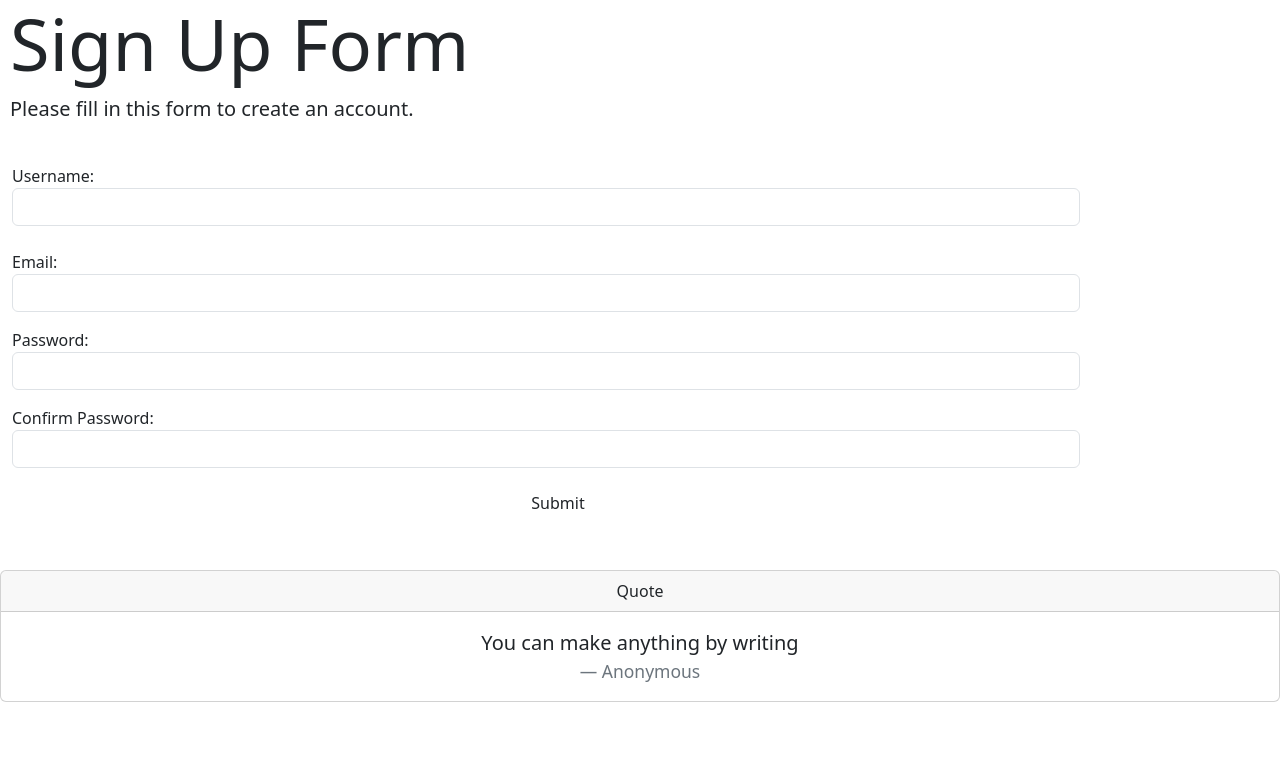
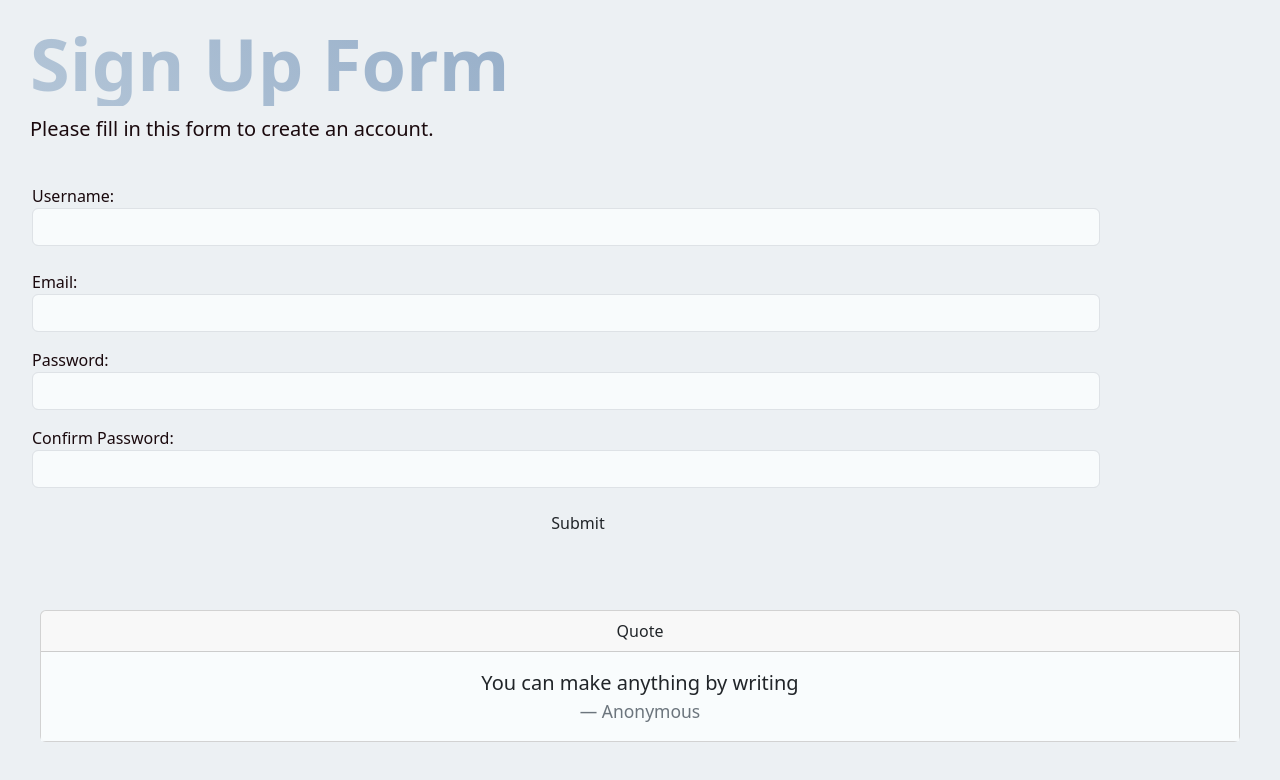
Before and after one commit to l-auta/Note-Box, a React (Vite) app in the folder frontend/: page / in a window 1280 px wide. Shown: the top 780 px of the page. Built offline with nearby package versions, Linux system fonts and the light colour scheme; no server answers.

Commit message:
styled a bit

```diff
--- a/frontend/src/App.css
+++ b/frontend/src/App.css
@@ -1,8 +1,21 @@
-/* body { */
-    /* background: linear-gradient(to top left, #ffb1a2, #fdc4bbfd, #faa493); Peachy tones for a calm feel */
-    /* font-family: 'Lora', serif; Serif font for elegance and readability */
-    /* color: #4f2f26; Deep brown for readability */
-    /* line-height: 1.8; */
-    /* margin: 0; */
-    /* padding: 20px; */
-  /* } */
+body {
+    /* background: linear-gradient(to bottom left,#eff9f0, #ddc8c4);  */
+    font-family: 'Lora', ;
+    color: #1a090d;
+    background-color: #ecf0f3;
+    background-repeat: no-repeat;
+    padding: 20px;
+  }
+
+  .gradient-text {
+    background: linear-gradient(45deg, #b3c5d7, #7392b7); /* Define the gradient colors */
+    -webkit-background-clip: text; /* For Chrome, Safari, and Opera */
+    background-clip: text; /* For other browsers (might not be supported everywhere) */
+    color: transparent; /* Make the text color transparent so the gradient shows through */
+    font-weight: bold; /* Optional: make the text bold */
+    z-index: 10;
+}
+
+.box{
+  background-color: rgba(249, 252, 253, 0.938);
+}
--- a/frontend/src/App.jsx
+++ b/frontend/src/App.jsx
@@ -70,13 +70,14 @@ function App() {
       {step === 1 && <CreateUser onSignupSuccess={handleSignupSuccess} />}
       {step === 2 && <LoginPage onLoginSuccess={handleLogInSuccess} />}
       {step === 3 && (
-        <div>
-          <h1 class="display-4"><b>Welcome to Your Notes App!</b></h1>
+        <div style={{ padding: '10px' }}>
+          <h1 class="display-4 gradient-text"><b>Welcome to Your Notes App!</b></h1>
           <br />
           <CreateNote onCreate={handleCreateNote} />
           <br />
           <br />
           <NotesList  notes={notes} setNotes={setNotes} />
+          <br />
           <LogoutButton />
         </div>
       )}
--- a/frontend/src/loginForm.jsx
+++ b/frontend/src/loginForm.jsx
@@ -35,45 +35,17 @@ const LoginPage = ({ onLoginSuccess }) => {
     }
   };
 
-  // // Fetch notes after login
-  // const fetchNotes = async () => {
-  //   try {
-  //     const response = await fetch('http://127.0.0.1:5000/notes', {
-  //       method: 'GET',
-  //       headers: {
-  //         'Content-Type': 'application/json',
-  //       },
-  //       credentials: 'include', // Include session cookies
-  //     });
-
-  //     const data = await response.json();
-
-  //     if (response.ok) {
-  //       // Set the notes data in state
-  //       setNotes(data);
-  //     } else {
-  //       // If there's an error, set the error message
-  //       setError(data.message || 'Failed to fetch notes');
-  //     }
-  //   } catch (error) {
-  //     setError('An error occurred while fetching notes.');
-  //     console.error(error);
-  //   }
-  // };
-
-  //   fetchNotes(); // Call fetchNotes when the component mounts
-  // }, []); // Empty dependency array to call only once when the component mounts
 
 
   return (
-    <div>
-      <h1 style={{ marginLeft: '10px' }} class="display-2">Login</h1>
+    <div style={{ padding: '10px' }}>
+      <h1 class="display-2 gradient-text">Login</h1>
       <br />
-      <form style={{ marginLeft: '10px' }} onSubmit={handleLogin}>
+      <form  onSubmit={handleLogin}>
         <div class="mb-3">
           <label for="exampleFormControlInput1" class="form-label">Email:</label>
           <input
-            class="form-control"
+            class="form-control box"
             type="email"
             value={email}
             onChange={(e) => setEmail(e.target.value)}
@@ -83,7 +55,7 @@ const LoginPage = ({ onLoginSuccess }) => {
         <div class="mb-3">
           <label>Password:</label>
           <input
-            class="form-control"
+            class="form-control box"
             type="password"
             value={password}
             onChange={(e) => setPassword(e.target.value)}
--- a/frontend/src/noteList.jsx
+++ b/frontend/src/noteList.jsx
@@ -66,13 +66,13 @@ const NotesList = ({notes, setNotes}) => {
 
   return (
     <div>
-      <h2 className="display-5">Your Notes</h2>
+      <h2 className="display-5 gradient-text">Your Notes</h2>
       <ul className="list-group list-group-flush">
         {notes.length === 0 ? (
           <p>No notes available</p>
         ) : (
           notes.map((note) => (
-            <li className="list-group-item" key={note.id}>
+            <li className="list-group-item box" key={note.id}>
               <h3>{note.title}</h3>
               <p>{note.content}</p>
               <button
--- a/frontend/src/signupForm.jsx
+++ b/frontend/src/signupForm.jsx
@@ -51,32 +51,32 @@ function CreateUser({ onSignupSuccess }){
 
     return (
         <>
-        <h1 style={{ marginLeft: '10px' }} class="display-2">Sign Up Form</h1>
+        <h1 style={{ marginLeft: '10px' }} class="display-2 gradient-text">Sign Up Form</h1>
         <p style={{ marginLeft: '10px' }} class="lead">Please fill in this form to create an account.</p>
         <br />
         <form class="container row" onSubmit={handleSubmit}>
             <div  class="row mb-3">
                 <label  class="form-label">
                     Username:
-                    <input type="text" class="form-control"  name="username" value={username} onChange={(e) => setName(e.target.value)} />
+                    <input type="text" class="form-control box"  name="username" value={username} onChange={(e) => setName(e.target.value)} />
                 </label>
             </div>
             <div  class="row mb-3">
                 <label>
                     Email:
-                    <input type="email" class="form-control"  name="email" value={email} onChange={(e) => setEmail(e.target.value)} />
+                    <input type="email" class="form-control box"  name="email" value={email} onChange={(e) => setEmail(e.target.value)} />
                 </label>
             </div>
             <div class="row mb-3">
                 <label>
                     Password:
-                    <input type="password" class="form-control" id="floatingPassword" name="password1" value={password1} onChange={(e) => setPassword(e.target.value)} />
+                    <input type="password" class="form-control box" id="floatingPassword" name="password1" value={password1} onChange={(e) => setPassword(e.target.value)} />
                 </label>
             </div>
             <div class="row mb-3">
                 <label>
                     Confirm Password:
-                    <input type="password" class="form-control"  name="password2" value={password2} onChange={(e) => setConfirmPassword(e.target.value)} />
+                    <input type="password" class="form-control box"  name="password2" value={password2} onChange={(e) => setConfirmPassword(e.target.value)} />
                 </label>
             </div>
             <br />
@@ -84,11 +84,11 @@ function CreateUser({ onSignupSuccess }){
         </form>
         < br />
         < br />
-        <div class="card text-center">
+        <div style={{ margin: '20px' }} class="card text-center">
             <div class="card-header">
                 Quote
             </div>
-            <div class="card-body">
+            <div class="card-body box">
                 <blockquote class="blockquote mb-0">
                     <p>You can make anything by writing</p>
                     <footer class="blockquote-footer">Anonymous</footer>
```
